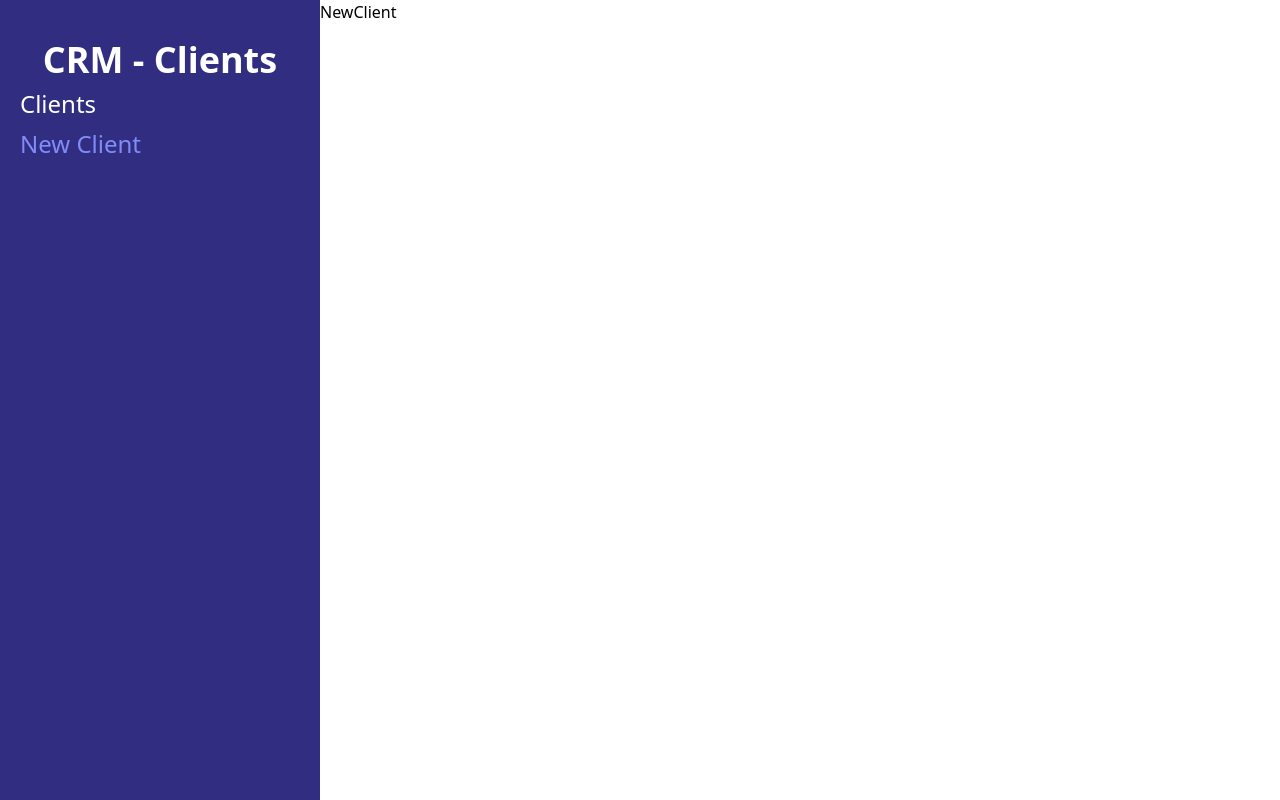
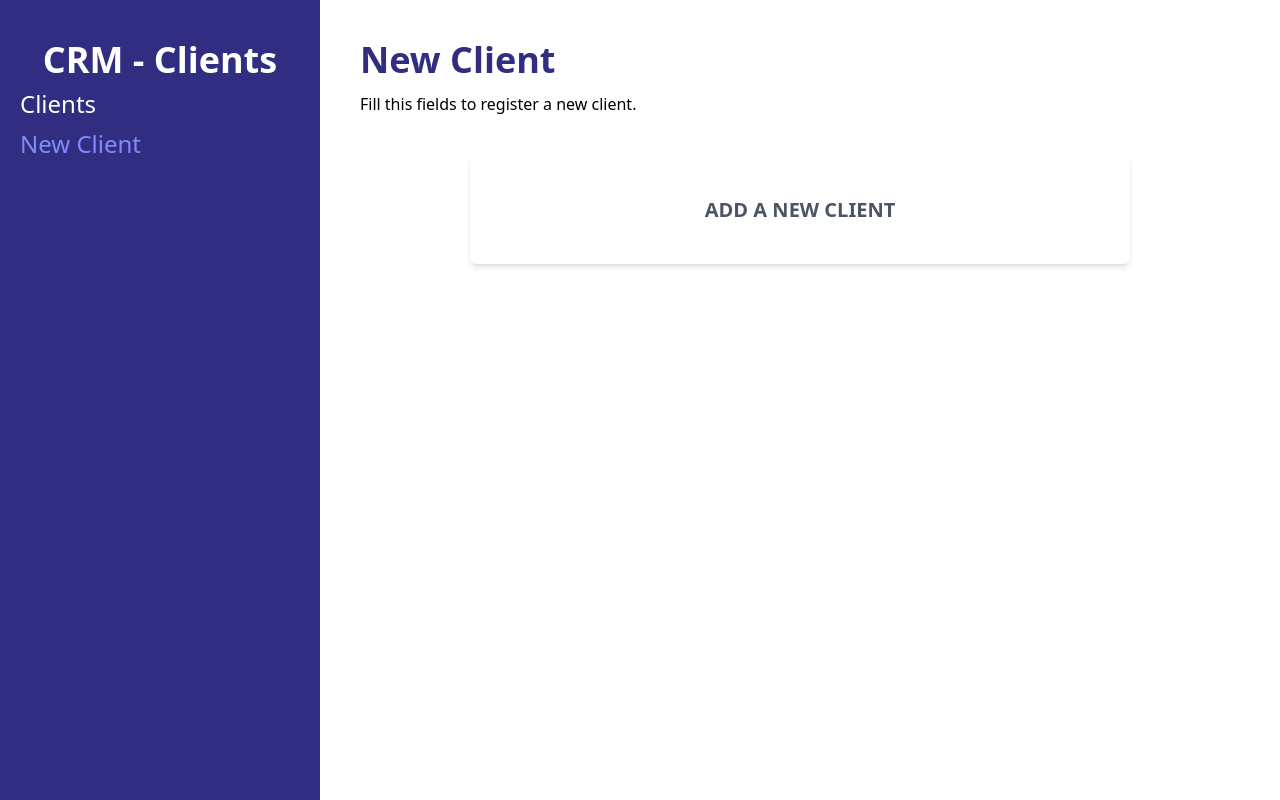
Before and after one commit to jesusmirena/crm-react, a React (Vite) app: page /clients/new in a window 1280 px wide. Built offline with nearby package versions, Linux system fonts and the light colour scheme.

Commit message:
Creating and styling components

```diff
--- /dev/null
+++ b/src/components/Form.tsx
@@ -0,0 +1,13 @@
+import React from "react";
+
+const Form = () => {
+  return (
+    <div className="bg-white mt-10 px-5 py-10 rounded-md shadow-md md:w-3/4 mx-auto">
+      <h1 className="text-gray-600 font-bold text-xl uppercase text-center">
+        Add a new client
+      </h1>
+    </div>
+  );
+};
+
+export default Form;
--- a/src/layout/Layout.tsx
+++ b/src/layout/Layout.tsx
@@ -30,7 +30,7 @@
         </nav>
       </div>
 
-      <div className="md:w-3/4">
+      <div className="md:w-3/4 p-10">
         <Outlet />
       </div>
     </div>
--- a/src/pages/EditClient.tsx
+++ b/src/pages/EditClient.tsx
@@ -1,7 +1,12 @@
 import React from "react";
 
 const EditClient = () => {
-  return <div>EditClient</div>;
+  return (
+    <>
+      <h1 className="font-black text-4xl text-indigo-900">Edit Client</h1>
+      <p className="mt-3">Update your client information.</p>
+    </>
+  );
 };
 
 export default EditClient;
--- a/src/pages/NewClient.tsx
+++ b/src/pages/NewClient.tsx
@@ -1,7 +1,14 @@
 import React from "react";
+import Form from "../components/Form";
 
 const NewClient = () => {
-  return <div>NewClient</div>;
+  return (
+    <>
+      <h1 className="font-black text-4xl text-indigo-900">New Client</h1>
+      <p className="mt-3">Fill this fields to register a new client.</p>
+      <Form />
+    </>
+  );
 };
 
 export default NewClient;
```
